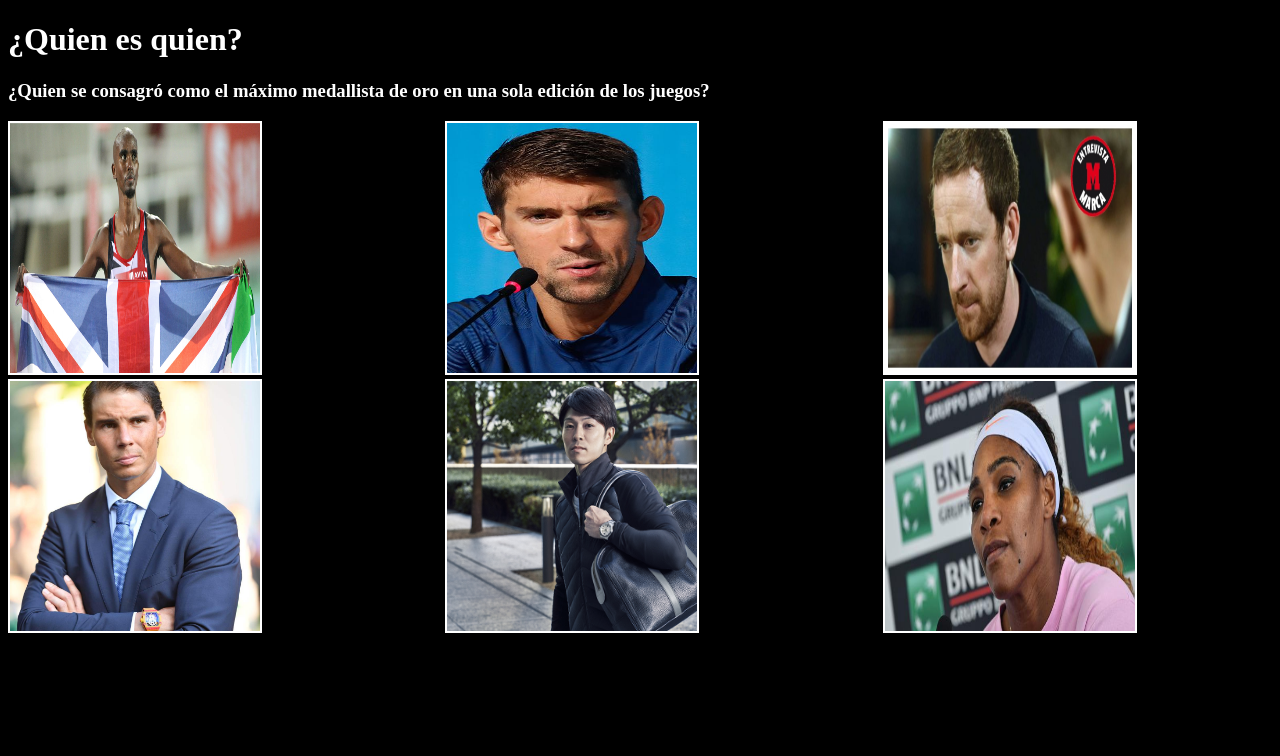
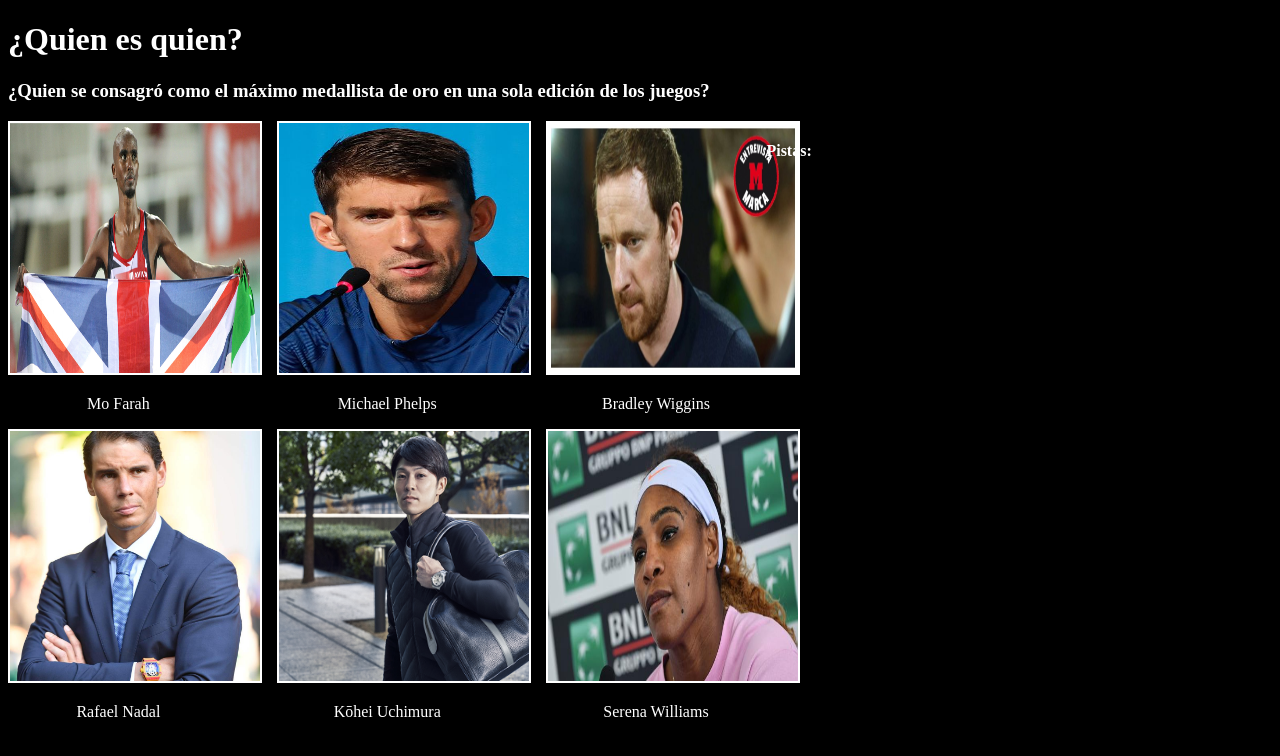
Before and after one commit to JoseLQB/Olimpiadas, a PHP site: page / in a window 1280 px wide. Shown: the top 756 px of the page. Run offline with PHP 8.4, Linux system fonts and the light colour scheme.

Commit message:
Add files via upload

```diff
--- a/minijuegos/Juego-quien/index.html
+++ b/minijuegos/Juego-quien/index.html
@@ -11,16 +11,30 @@
         <script src="Ejercicio24.js"></script>-->
 </head>
 <body>
+    <header>
         <h1>¿Quien es quien?</h1>
+    </header>
+    <section>
         <h3></h3>
-    <div class="imagen">
+        <article class="imagen">
             <img src="./imagenes/farah.jpg">
+            <p>Mo Farah</p>
             <img src="./imagenes/nadal.jpg" />
+            <p>Rafael Nadal</p>
             <img src="./imagenes/phelps.jpg" />
+            <p>Michael Phelps</p>
             <img src="./imagenes/uchimura.jpg" />
+            <p>Kōhei Uchimura</p>
             <img src="./imagenes/wiggins.jpg" />
+            <p>Bradley Wiggins</p>
             <img src="./imagenes/williams.jpg" />
-    </div>
+            <p>Serena Williams</p>
+        </article>
+
+    </section>
+    <aside>
+        <h4>Pistas:</h4>
         <ul></ul>
+    </aside>
 </body>
 </html>
--- a/minijuegos/Juego-quien/script/javas.js
+++ b/minijuegos/Juego-quien/script/javas.js
@@ -15,6 +15,21 @@
 		pregunta:"¿Quien se consagró como el máximo medallista de oro en una sola edición de los juegos?",
 		respuesta: "./imagenes/phelps.jpg",
 		pista:["Nació y creció en el vecindario Rodgers Forge en Towson", "Su padre es un policía retirado del Estado de Maryland quien jugó Fútbol americano en la secundaria y la Universidad", "Se presentó por primera vez en los Juegos Olímpicos en Sídney 2000"]
+		},
+		{
+		pregunta:"¿Quien comenzó en la gimnasia cuando tenía 3 años en el gimnasio de su padre en la Prefectura de Nagasaki?",
+		respuesta: "./imagenes/uchimura.jpg",
+		pista:["Ha sido 7 veces medallista olímpico y 19 veces medallista mundial", "Se ha convertido en el primer gimnasta en alcanzar 6 veces consecutivas el oro en campeonatos mundiales de pruebas individuales completas", "Es hijo de Kazuhisa y Shuko Uchimura, ambos padres gimnastas"]
+		},
+		{
+		pregunta:"¿Quien fue el vencedor de la clasificación general del Tour de Francia 2012?",
+		respuesta: "./imagenes/wiggins.jpg",
+		pista:["Fue el vencedor de la clasificación general del Tour de Francia 2012", "Participó en cinco Juegos Olímpicos de Verano, entre los años 2000 y 2016, obteniendo en total ocho medallas", "Nació en Gante (Bélgica), hijo de un ciclista de pista australiano y una británica."]
+		},
+		{
+		pregunta:"¿Quien ganó 23 títulos WTA Tier 1 y alcanzó 32 finales?",
+		respuesta: "./imagenes/williams.jpg",
+		pista:["Los padres son Richard y Oracene Price", "Ha ostentado la primera posición en el ranking WTA durante 319 semanas", "Ha ganado un total de 39 títulos de Grand Slam: 23 de ellos individuales, 14 en dobles femeninos y 2 en dobles mixtos"]
 		}
 	];
 	var aleatorio= 0;
@@ -22,7 +37,7 @@
 	var pista;
 	var cont = 0;
 	for(var i = 0; i<json.length ; i++){
-		aleatorio= Math.floor(Math.random() * 3);
+		aleatorio= Math.floor(Math.random() * 5);
 		$("h3").text(json[aleatorio].pregunta);
 		src = json[aleatorio].respuesta;
 		pista = json[aleatorio].pista;
@@ -41,7 +56,6 @@
 
 });
 function pistitas(pista,cont){
-
 	if(cont <= 2){
 		var li = $("<li>");
 		$('ul').append(li);
--- a/minijuegos/Juego-quien/style/style.css
+++ b/minijuegos/Juego-quien/style/style.css
@@ -1,12 +1,11 @@
 body{
 	background:black;
 }
-h1, h3{
+h1, h3, h4,p{
 	color: white;
 }
-div.imagen{
+article.imagen{
 	column-count: 3;
-
 	column-gap: 3em;
 }
 img {
@@ -16,3 +15,14 @@
 	border-width: 2px;
 	border-color: white;
 }
+article{
+	float: left;
+	width: 60%;
+}
+aside{
+	float: right;
+	width: 40%;
+}
+p{
+	text-align: center;
+}
```
Lines whose indentation alone changed are shown as unchanged.
